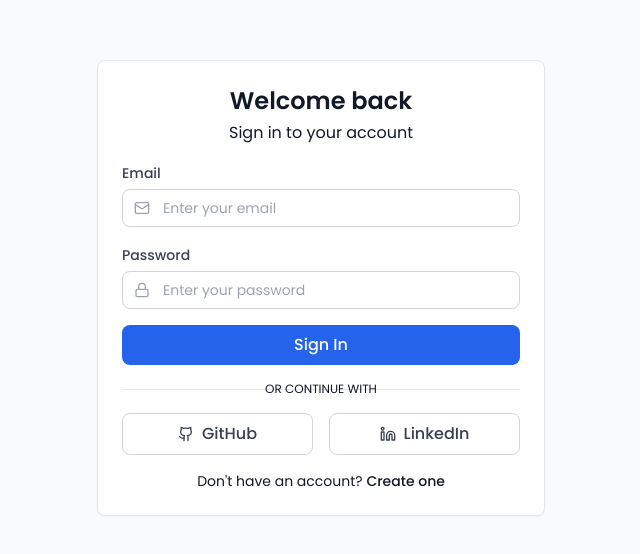
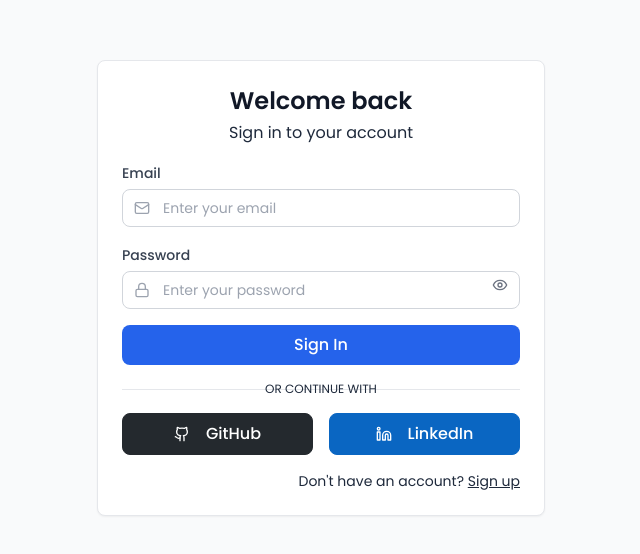
Before and after one commit to Minister124/BlazorAuth, a React (Vite) app in the folder FrontEnd/: page /login in a window 1280 px wide. Shown: the part 112-666 px from the top of the page, without its empty margins (319-959 px from the left). Built offline with nearby package versions, Linux system fonts and the light colour scheme; no server answers.

Commit message:
UI elements

```diff
--- a/FrontEnd/src/App.tsx
+++ b/FrontEnd/src/App.tsx
@@ -36,14 +36,24 @@ export default function App() {
 
   // Initialize theme on mount
   useEffect(() => {
+    // Disable transitions on page load
+    document.documentElement.classList.add('preload');
+
     const savedTheme = localStorage.getItem('theme');
     if (savedTheme) {
       document.documentElement.classList.toggle('dark', savedTheme === 'dark');
+      setIsDarkMode(savedTheme === 'dark');
     } else {
       const prefersDark = window.matchMedia('(prefers-color-scheme: dark)').matches;
       document.documentElement.classList.toggle('dark', prefersDark);
+      setIsDarkMode(prefersDark);
       localStorage.setItem('theme', prefersDark ? 'dark' : 'light');
     }
+
+    // Remove preload class after a short delay to enable transitions
+    requestAnimationFrame(() => {
+      document.documentElement.classList.remove('preload');
+    });
   }, []);
 
   useEffect(() => {
@@ -79,20 +89,60 @@ export default function App() {
   }
 
   const toggleTheme = () => {
+    // Add preload class to disable transitions during theme change
+    document.documentElement.classList.add('preload');
+
     const newMode = !isDarkMode;
     setIsDarkMode(newMode);
     document.documentElement.classList.toggle('dark', newMode);
     localStorage.setItem('theme', newMode ? 'dark' : 'light');
+
+    // Remove preload class after a short delay to re-enable transitions
+    requestAnimationFrame(() => {
+      document.documentElement.classList.remove('preload');
+    });
   };
   const toggleMobileMenu = () => setIsMobileMenuOpen(prev => !prev);
 
   return (
     <div className="min-h-screen bg-gray-50 dark:bg-gray-900 transition-colors duration-300">
       <Toaster
-        position="top-right"
+        position="bottom-right"
+        reverseOrder={false}
+        gutter={8}
+        containerStyle={{
+          bottom: 40,
+          right: 40,
+          font: 'Poppins'
+        }}
         toastOptions={{
           className: 'dark:bg-gray-800 dark:text-white',
           duration: 4000,
+          style: {
+            background: 'var(--card-bg)',
+            color: 'var(--text-primary)',
+            border: '1px solid var(--border-color)',
+            padding: '16px',
+            borderRadius: '8px',
+          },
+          success: {
+            icon: '✅',
+            style: {
+              border: '1px solid var(--border-success)',
+            },
+          },
+          error: {
+            icon: '❌',
+            style: {
+              border: '1px solid var(--border-error)',
+            },
+          },
+          loading: {
+            icon: '⏳',
+          },
+          custom: {
+            duration: 4000,
+          }
         }}
       />
 
--- a/FrontEnd/src/components/auth/LoginForm.tsx
+++ b/FrontEnd/src/components/auth/LoginForm.tsx
@@ -1,5 +1,5 @@
 import React, { useState } from 'react';
-import { Mail, Lock, Github, Linkedin } from 'lucide-react';
+import { Mail, Lock, Github, Linkedin, Eye, EyeOff } from 'lucide-react';
 import { toast } from 'react-hot-toast';
 import { useAuthStore } from '../../store/useAuthStore';
 import { Button } from '../shared/Button';
@@ -15,6 +15,7 @@ export function LoginForm({ onSuccess, onToggle }: LoginFormProps) {
   const [email, setEmail] = useState('');
   const [password, setPassword] = useState('');
   const [isLoading, setIsLoading] = useState(false);
+  const [showPassword, setShowPassword] = useState(false);
   const { login } = useAuthStore();
 
   const handleSubmit = async (e: React.FormEvent) => {
@@ -31,6 +32,10 @@ export function LoginForm({ onSuccess, onToggle }: LoginFormProps) {
     } finally {
       setIsLoading(false);
     }
+  };
+
+  const togglePasswordVisibility = () => {
+    setShowPassword(!showPassword);
   };
 
   return (
@@ -53,15 +58,28 @@ export function LoginForm({ onSuccess, onToggle }: LoginFormProps) {
             required
           />
 
+          <div className="relative">
             <Input
               label="Password"
-            type="password"
+              type={showPassword ? "text" : "password"}
               placeholder="Enter your password"
               value={password}
               onChange={(e) => setPassword(e.target.value)}
               icon={<Lock className="w-4 h-4" />}
               required
             />
+            <button
+              type="button"
+              onClick={togglePasswordVisibility}
+              className="absolute right-3 top-[34px] text-gray-500 hover:text-gray-700 dark:text-gray-400 dark:hover:text-gray-200 focus:outline-none"
+            >
+              {showPassword ? (
+                <EyeOff className="w-4 h-4" />
+              ) : (
+                <Eye className="w-4 h-4" />
+              )}
+            </button>
+          </div>
 
           <Button
             type="submit"
@@ -88,6 +106,10 @@ export function LoginForm({ onSuccess, onToggle }: LoginFormProps) {
             variant="outline"
             onClick={() => {}}
             icon={<Github className="w-4 h-4" />}
+            className="bg-[#24292e] hover:bg-[#1a1e22] text-white border-[#24292e]
+                     hover:border-[#1a1e22] transition-all duration-200
+                     dark:bg-[#333] dark:hover:bg-[#444] dark:border-[#444]
+                     flex items-center justify-center gap-2"
           >
             GitHub
           </Button>
@@ -95,20 +117,24 @@ export function LoginForm({ onSuccess, onToggle }: LoginFormProps) {
             variant="outline"
             onClick={() => {}}
             icon={<Linkedin className="w-4 h-4" />}
+            className="bg-[#0A66C2] hover:bg-[#004182] text-white border-[#0A66C2]
+                     hover:border-[#004182] transition-all duration-200
+                     dark:bg-[#0073b1] dark:hover:bg-[#005582] dark:border-[#0073b1]
+                     flex items-center justify-center gap-2"
           >
             LinkedIn
           </Button>
         </div>
       </CardContent>
       <CardFooter>
-        <p className="text-center text-sm text-muted-foreground w-full">
+        <p className="text-center text-sm text-muted-foreground">
           Don't have an account?{' '}
           <button
+            type="button"
             onClick={onToggle}
-            className="text-primary hover:text-primary/90 font-medium"
-            type="button"
+            className="underline hover:text-primary"
           >
-            Create one
+            Sign up
           </button>
         </p>
       </CardFooter>
--- a/FrontEnd/src/index.css
+++ b/FrontEnd/src/index.css
@@ -9,64 +9,186 @@
 @tailwind utilities;
 
 @layer base {
+  /* Define CSS variables for both themes at root level */
+  :root {
+    /* Common variables */
+    --primary: #2E8EFF;
+    --primary-hover: #0070FF;
+    --primary-active: #0057CC;
+
+    /* Light theme variables */
+    --background-light: #FFFFFF;
+    --card-bg-light: #F8FAFC;
+    --hover-bg-light: #F1F5F9;
+    --border-color-light: #E2E8F0;
+    --text-primary-light: #1E293B;
+    --text-secondary-light: #64748B;
+    --text-tertiary-light: #94A3B8;
+
+    /* Dark theme variables */
+    --background-dark: #0F172A;
+    --card-bg-dark: #1E293B;
+    --hover-bg-dark: #334155;
+    --border-color-dark: #475569;
+    --text-primary-dark: #F8FAFC;
+    --text-secondary-dark: #CBD5E1;
+    --text-tertiary-dark: #94A3B8;
+
+    /* Default to light theme */
+    --background: var(--background-light);
+    --card-bg: var(--card-bg-light);
+    --hover-bg: var(--hover-bg-light);
+    --border-color: var(--border-color-light);
+    --text-primary: var(--text-primary-light);
+    --text-secondary: var(--text-secondary-light);
+    --text-tertiary: var(--text-tertiary-light);
+  }
+
+  /* Dark mode overrides using CSS variables */
+  :root[class~="dark"] {
+    --background: var(--background-dark);
+    --card-bg: var(--card-bg-dark);
+    --hover-bg: var(--hover-bg-dark);
+    --border-color: var(--border-color-dark);
+    --text-primary: var(--text-primary-dark);
+    --text-secondary: var(--text-secondary-dark);
+    --text-tertiary: var(--text-tertiary-dark);
+  }
+
+  /* Apply smooth transitions to specific properties */
+  *, *::before, *::after {
+    transition-property: background-color, border-color, color, fill, stroke;
+    transition-timing-function: cubic-bezier(0.4, 0, 0.2, 1);
+    transition-duration: 200ms;
+  }
+
+  /* Disable transitions on page load */
+  .preload * {
+    transition: none !important;
+  }
+
+  /* Base styles */
   body {
-    @apply antialiased text-gray-900 font-['Poppins'] bg-[#0A0F1C];
+    @apply font-['Poppins'] antialiased;
+    background-color: var(--background);
+    color: var(--text-primary);
+  }
+
+  /* Base styles for all headings */
+  h1, h2, h3, h4, h5, h6 {
+    color: var(--text-primary);
+    @apply font-semibold;
   }
 }
 
 @layer components {
+  /* Buttons */
   .btn {
-    @apply px-4 py-2 rounded-xl font-medium transition-all duration-300;
+    @apply px-4 py-2 rounded-lg font-medium;
+    @apply disabled:opacity-50 disabled:cursor-not-allowed;
+    @apply focus:outline-none focus:ring-2 focus:ring-offset-2;
   }
 
   .btn-primary {
-    @apply bg-gradient-to-r from-[#FF3366] to-[#FF6B98] text-white
-           hover:from-[#FF4778] hover:to-[#FF83AB]
-           active:from-[#E62D5C] active:to-[#FF5C89];
+    background-color: var(--primary);
+    @apply text-white;
   }
 
-  .glass-panel {
-    @apply bg-white/10 backdrop-blur-xl border border-white/20
-           rounded-2xl shadow-2xl;
+  .btn-primary:hover {
+    background-color: var(--primary-hover);
   }
 
-  .input-field {
-    @apply bg-white/5 border border-white/10 text-white
-           placeholder-white/50 rounded-xl px-4 py-3
-           focus:ring-2 focus:ring-[#FF3366] focus:border-transparent
-           transition-all duration-300;
+  .btn-primary:active {
+    background-color: var(--primary-active);
   }
-}
 
-/* Smooth animations */
-* {
-  @apply transition-all duration-300;
-}
+  .btn-secondary {
+    background-color: var(--card-bg);
+    color: var(--text-primary);
+    border: 1px solid var(--border-color);
+  }
 
-/* Input focus animations */
-input:focus {
-  @apply ring-offset-2 ring-opacity-50;
-  animation: glow 1.5s ease-in-out infinite alternate;
-}
+  .btn-secondary:hover {
+    background-color: var(--hover-bg);
+  }
 
-@keyframes glow {
-  from {
-    box-shadow: 0 0 5px #FF3366, 0 0 10px #FF3366, 0 0 15px #FF6B98;
+  /* Cards */
+  .card {
+    background-color: var(--card-bg);
+    border: 1px solid var(--border-color);
+    @apply rounded-lg shadow-md;
   }
-  to {
-    box-shadow: 0 0 10px #FF3366, 0 0 15px #FF6B98, 0 0 20px #FF6B98;
+
+  .card:hover {
+    @apply shadow-lg;
+    background-color: var(--hover-bg);
+  }
+
+  /* Form inputs */
+  .input {
+    background-color: var(--card-bg);
+    color: var(--text-primary);
+    border: 1px solid var(--border-color);
+    @apply w-full px-4 py-2 rounded-lg;
+    @apply focus:outline-none focus:ring-2 focus:ring-offset-2;
+  }
+
+  .input::placeholder {
+    color: var(--text-tertiary);
+  }
+
+  /* Navigation */
+  .nav-item {
+    color: var(--text-secondary);
+    @apply flex items-center gap-2 px-4 py-2 rounded-lg;
+  }
+
+  .nav-item:hover {
+    background-color: var(--hover-bg);
+    color: var(--text-primary);
+  }
+
+  .nav-item.active {
+    background-color: var(--primary);
+    @apply text-white;
+  }
+
+  /* Table styles */
+  .table {
+    @apply w-full;
+  }
+
+  .table th {
+    background-color: var(--card-bg);
+    color: var(--text-secondary);
+    @apply px-4 py-2 text-left font-medium;
+  }
+
+  .table td {
+    color: var(--text-primary);
+    border-bottom: 1px solid var(--border-color);
+    @apply px-4 py-2;
+  }
+
+  .table tr:hover {
+    background-color: var(--hover-bg);
   }
 }
 
 /* Custom scrollbar */
 ::-webkit-scrollbar {
-  width: 8px;
+  @apply w-2;
 }
 
 ::-webkit-scrollbar-track {
-  @apply bg-transparent;
+  background-color: var(--background);
 }
 
 ::-webkit-scrollbar-thumb {
-  @apply bg-white/20 rounded-full hover:bg-white/30;
+  background-color: var(--hover-bg);
+  @apply rounded-full;
 }
+
+::-webkit-scrollbar-thumb:hover {
+  background-color: var(--border-color);
+}
--- a/FrontEnd/tailwind.config.js
+++ b/FrontEnd/tailwind.config.js
@@ -1,8 +1,17 @@
 /** @type {import('tailwindcss').Config} */
 export default {
   content: ['./index.html', './src/**/*.{js,ts,jsx,tsx}'],
+  darkMode: 'class',
   theme: {
-    extend: {},
+    extend: {
+      fontFamily: {
+        sans: ['Poppins', 'sans-serif'],
+      },
+      boxShadow: {
+        'md': '0 4px 6px -1px rgb(0 0 0 / 0.05), 0 2px 4px -2px rgb(0 0 0 / 0.05)',
+        'lg': '0 10px 15px -3px rgb(0 0 0 / 0.05), 0 4px 6px -4px rgb(0 0 0 / 0.05)',
+      }
+    },
   },
   plugins: [],
 };
```
Lines whose indentation alone changed are shown as unchanged.
